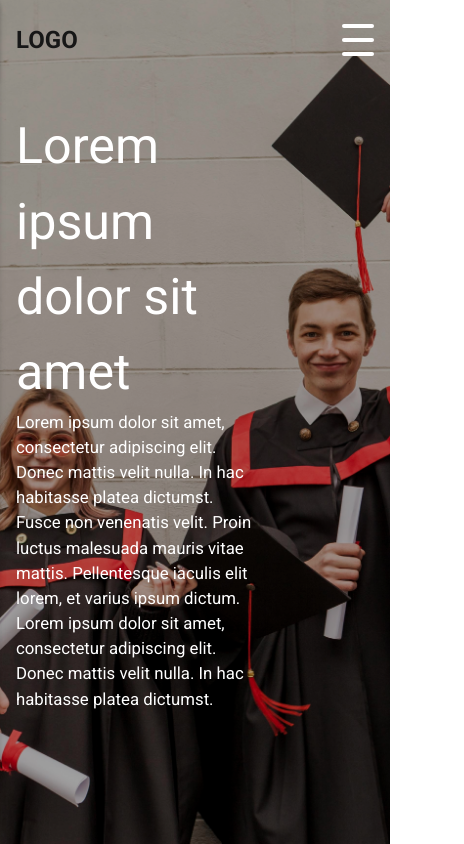
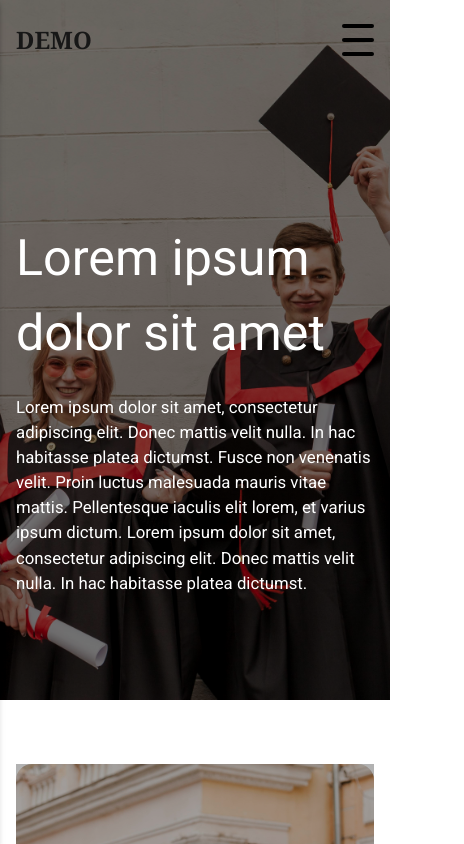
Before and after one commit to Rameespk424/demo, a Next.js app: page / in a window 390 px wide. Shown: the top 844 px of the page, 464 px wide, since content can reach past the window. Built offline with nearby package versions, Linux system fonts and the light colour scheme.

Commit message:
updt: style update

```diff
--- a/app/components/Footer.js
+++ b/app/components/Footer.js
@@ -21,7 +21,7 @@ const Footer = () => {
       <div className="py-10 flex align-bottom gap-x-20">
         <div className="container flex align-bottom gap-x-20">
           <h5 className="text-lg">Quick Links</h5>
-          <div className="flex align-middle gap-x-4">
+          <div className="flex align-middle gap-x-4 flex-wrap">
             <a href="#" className="text-white hover:text-gray-400">Home</a>
             <a href="#" className="text-white hover:text-gray-400">About Us</a>
             <a href="#" className="text-white hover:text-gray-400">Pricing</a>
--- a/app/components/Header.js
+++ b/app/components/Header.js
@@ -21,7 +21,7 @@ function MobileNav({ open, setOpen }) {
       <div className="flex items-center justify-start p-4 filter drop-shadow-md bg-white h-20">
 
         <a className="text-xl font-semibold" href="/">
-          LOGO
+          DEMO
         </a>
       </div>
       <div className="flex flex-col ml-4">
@@ -87,7 +87,7 @@ export default function Navbar() {
     <section className="">
       <nav
         className={`fixed top-0 left-0 w-full z-50 transition-colors duration-300 ease-in-out ${
-          scrolled ? "bg-neutral-600" : "bg-transparent"
+          scrolled ? " bg-[#000000] opacity-70" : "bg-transparent"
         }`}
       >
         <div className="container mx-auto px-4">
@@ -96,8 +96,8 @@ export default function Navbar() {
 
           <div className="flex items-center   h-20">
             <div className="w-4/12 flex items-center">
-              <a className="text-2xl font-semibold lg:text-white md:text-gray-800" href="/">
-                LOGO
+              <a className="text-2xl font-serif font-semibold lg:text-white md:text-black" href="/">
+                DEMO
               </a>
             </div>
 
@@ -108,17 +108,17 @@ export default function Navbar() {
                 onClick={() => setOpen(!open)}
               >
                 <span
-                  className={`h-1 w-full bg-white sm:bg-black rounded-lg transform transition duration-300 ease-in-out ${
+                  className={`h-1 w-full md:bg-white bg-black rounded-lg transform transition duration-300 ease-in-out ${
                     open ? "rotate-45 translate-y-3.5  " : ""
                   }`}
                 />
                 <span
-                  className={`h-1 w-full bg-white sm:bg-black rounded-lg transition-all duration-300 ease-in-out ${
+                  className={`h-1 w-full md:bg-white bg-black rounded-lg transition-all duration-300 ease-in-out ${
                     open ? "w-0 opacity-0" : "w-full"
                   }`}
                 />
                 <span
-                  className={`h-1 w-full bg-white sm:bg-black rounded-lg transform transition duration-300 ease-in-out ${
+                  className={`h-1 w-full md:bg-white bg-black rounded-lg transform transition duration-300 ease-in-out ${
                     open ? "-rotate-45 -translate-y-3.5" : ""
                   }`}
                 />
--- a/app/ui/AboutSection.js
+++ b/app/ui/AboutSection.js
@@ -26,8 +26,8 @@ const AboutSection = () => {
           </div>
         </div>
 
-        <div className="pt-16 flex justify-between container">
-          <div className=" w-8/12 pr-6 ">
+        <div className="pt-16 lg:flex flex-none justify-between container">
+          <div className="w-full lg:w-8/12 pr-0 md:pr-6 pb-8 lg:pb-0 ">
             <h3 className="text-4xl mb-4">
               Lorem ipsum dolor sit amet, consectetur
             </h3>
@@ -47,7 +47,7 @@ const AboutSection = () => {
               eleifend justo fermentum. Sed et commodo arcu, id euismod dui.
             </p>
           </div>
-          <div className="w-4/12 ">
+          <div className="w-full lg:w-4/12 ">
             <div className=" pb-4 border-b mb-5 relative pl-5">
             <div class="absolute left-0 top-1 h-[90%] w-0.5 bg-gray-300"></div>
 
--- a/app/ui/HeroSection.js
+++ b/app/ui/HeroSection.js
@@ -3,15 +3,15 @@
 const HeroSection = () => {
   return (
     <section
-      className="relative min-h-lvh flex flex-col items-start justify-center bg-cover bg-center"
+      className="relative h-[700px] md:min-h-lvh flex flex-col items-center justify-end bg-cover bg-center"
       style={{ backgroundImage: `url('/hero.jpg')` }}
     >
 
-<div className="absolute inset-0 bg-black opacity-30"></div>
+<div className="absolute inset-0 bg-black opacity-50"></div>
 
-      <div className="container relative z-10 text-white text-xl font-medium mb-6">
-      <div className="w-2/3">
-      <h1 className="text-5xl">Lorem ipsum dolor sit amet</h1>
+      <div className="container  relative z-10 text-white pb-20 text-xl font-medium mb-6">
+      <div className= " h -full flex flex-col w-full  lg:w-2/3">
+      <h1 className="text-5xl pb-6">Lorem ipsum dolor sit amet</h1>
         <p className="text-md">
           Lorem ipsum dolor sit amet, consectetur adipiscing elit. Donec mattis
           velit nulla. In hac habitasse platea dictumst. Fusce non venenatis
```
